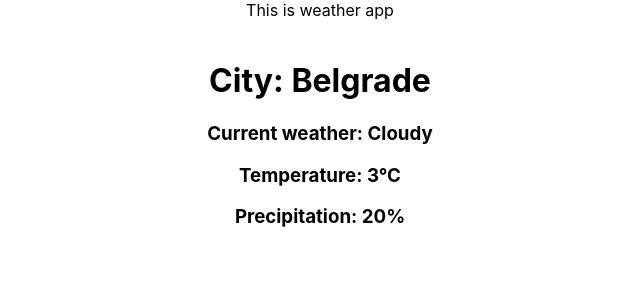
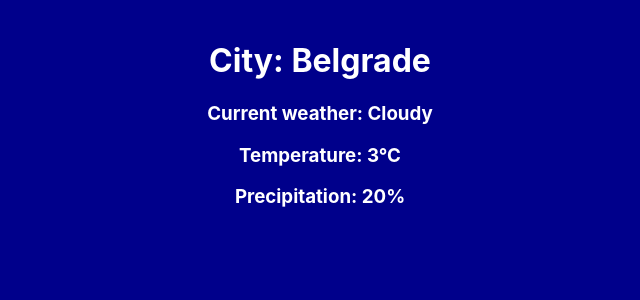
Before and after one commit to Backtracker7/Weather-Now, a React (Create React App) app in the folder weather-now/: page / in a window 1280 px wide. Shown: the top 300 px of the page, without its empty margins (320-960 px from the left). Built offline with nearby package versions, Linux system fonts and the light colour scheme.

Commit message:
I just changed background colors and some styles

```diff
--- a/weather-now/package.json
+++ b/weather-now/package.json
@@ -8,7 +8,7 @@
     "@testing-library/user-event": "^13.5.0",
     "react": "^18.2.0",
     "react-dom": "^18.2.0",
-    "react-scripts": "5.0.1",
+    "react-scripts": "^5.0.1",
     "web-vitals": "^2.1.4"
   },
   "scripts": {
--- a/weather-now/src/App.js
+++ b/weather-now/src/App.js
@@ -1,9 +1,10 @@
 import './App.css';
+import './styles/App.css';
+
 import Current from './/components/current';
 function App() {
   return (
     <div className="App">
-      <p1>This is weather app</p1>
       <Current />
     </div>
   );
--- a/weather-now/src/components/current.js
+++ b/weather-now/src/components/current.js
@@ -1,9 +1,8 @@
-
 
 function Current() {
     return (
     <div>
-        <img></img>
+        <img src="" alt="" />
         <h1>City: Belgrade</h1>
         <h3>Current weather: Cloudy</h3>
         <h3>Temperature: 3°C</h3>
--- /dev/null
+++ b/weather-now/src/styles/App.css
@@ -0,0 +1,7 @@
+.App {
+    color: white;
+    font-size: 1em;
+}
+body {
+    background-color: darkblue;
+}
```
Also changed, not shown: 1 other file (tests, documents, lock files or other folders).
